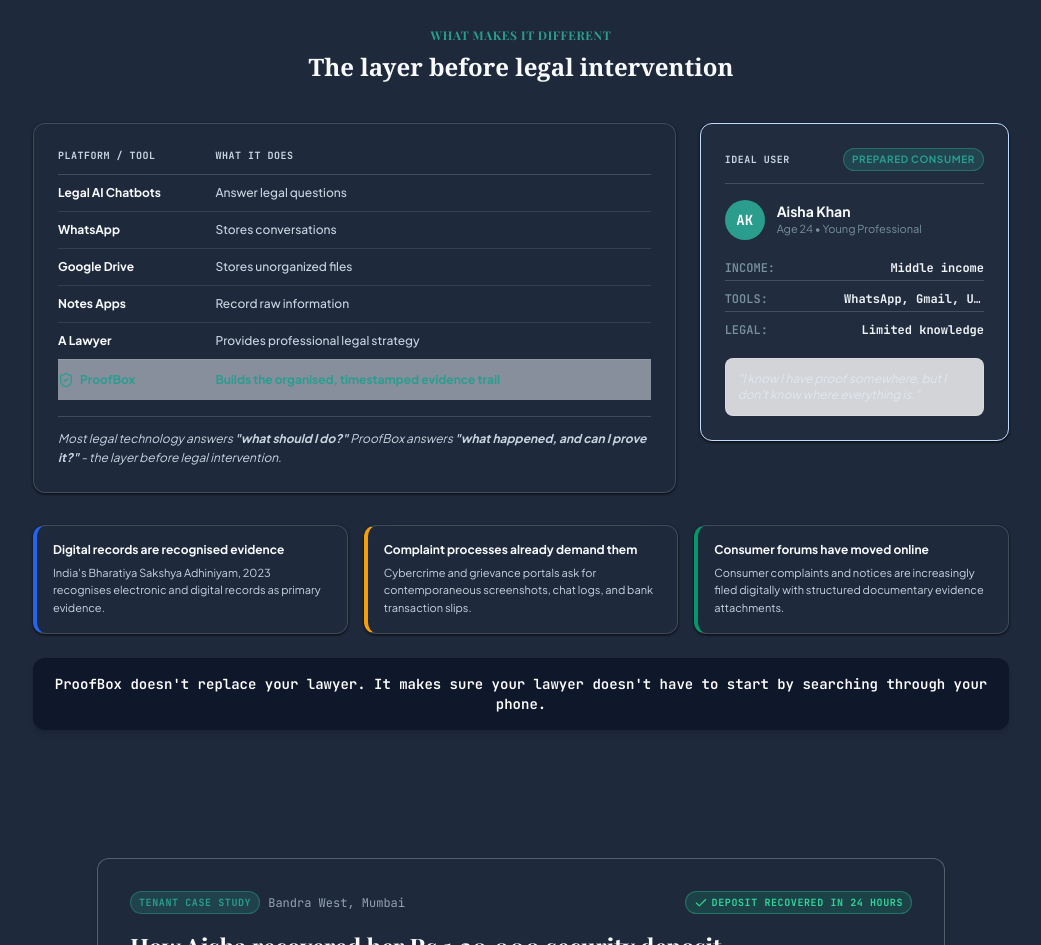
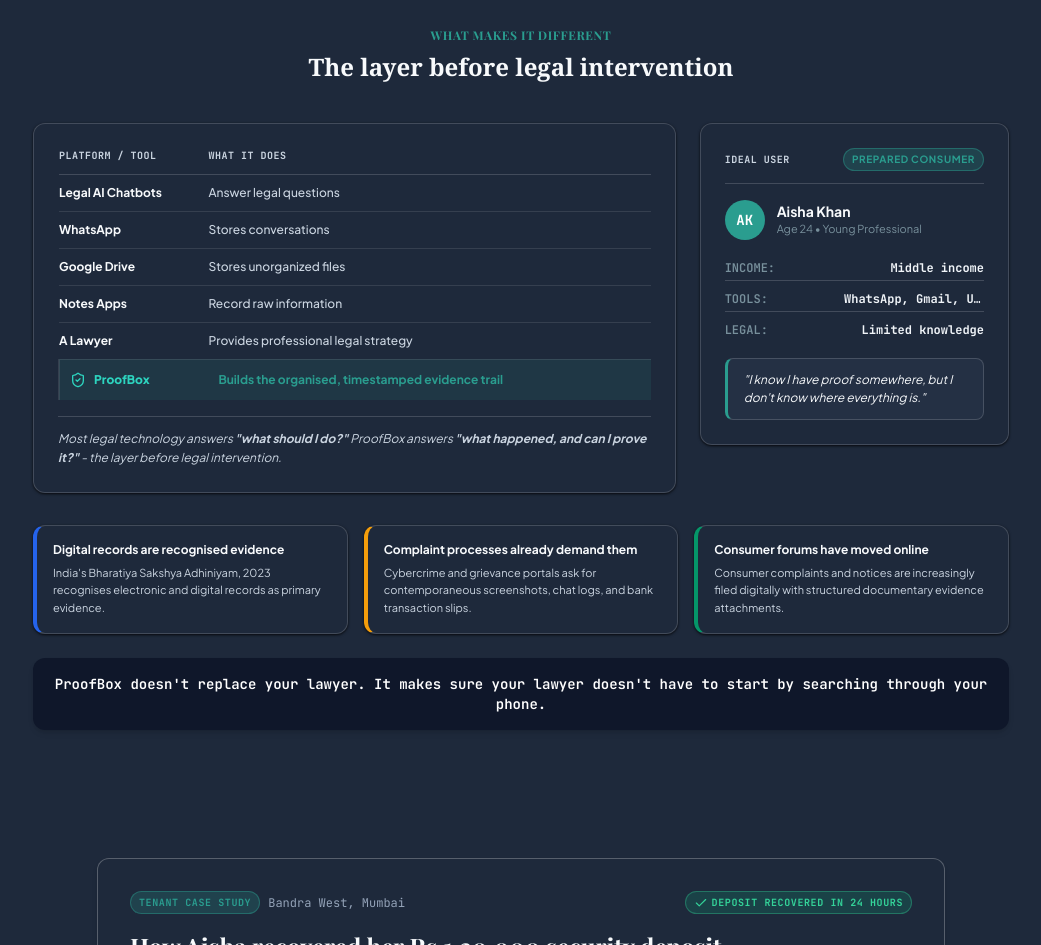
Before and after one commit to gauravv00/proofbox, a website: page index.html in a window 1280 px wide. Shown: the part 1180-2125 px from the top of the page, without its empty margins (119-1160 px from the left). Drawn offline with nearby package versions, Linux system fonts and the light colour scheme; a web font is replaced by a local one.

Commit message:
fix: replace bright white quote box with dark executive inset, style table highlight row, guard opacity classes

```diff
--- a/index.html
+++ b/index.html
@@ -364,12 +364,12 @@
                   <td class="py-2.5 font-bold text-slate-900">A Lawyer</td>
                   <td class="py-2.5 text-slate-300">Provides professional legal strategy</td>
                 </tr>
-                <tr class="bg-blue-50/50">
-                  <td class="py-3 font-bold text-blue-600 flex items-center gap-1.5">
-                    <i data-lucide="shield-check" class="w-4 h-4 text-blue-600"></i>
-                    <span>ProofBox</span>
+                <tr class="proofbox-table-row">
+                  <td class="py-3 px-2.5 font-bold flex items-center gap-2">
+                    <i data-lucide="shield-check" class="w-4 h-4 text-teal-400"></i>
+                    <span class="text-teal-400 font-extrabold">ProofBox</span>
                   </td>
-                  <td class="py-3 font-bold text-blue-600">Builds the organised, timestamped evidence trail</td>
+                  <td class="py-3 px-2.5 font-bold text-teal-300">Builds the organised, timestamped evidence trail</td>
                 </tr>
               </tbody>
             </table>
@@ -380,7 +380,7 @@
         </div>
 
         <!-- Ideal User Card -->
-        <div class="surface-card p-6 space-y-4 bg-slate-50/50 border-blue-200">
+        <div class="surface-card p-6 space-y-4">
           <div class="flex items-center justify-between border-b border-slate-200 pb-3">
             <div class="text-[10px] font-bold text-slate-300 uppercase tracking-wider font-mono">IDEAL USER</div>
             <span class="blue-badge text-[10px]">PREPARED CONSUMER</span>
@@ -411,7 +411,7 @@
             </div>
           </div>
 
-          <div class="bg-white/80 p-3 rounded-lg border border-slate-200 text-xs text-slate-200 italic">
+          <div class="quote-box">
             "I know I have proof somewhere, but I don't know where everything is."
           </div>
         </div>
--- a/styles.css
+++ b/styles.css
@@ -246,6 +246,47 @@
 /* Rose overrides */
 .text-rose-600   { color: var(--rose-400) !important; }
 .bg-rose-50      { background-color: var(--rose-100) !important; }
+
+/* Quote Box - Dark Executive Inset (no white glow) */
+.quote-box {
+  background-color: var(--bg-surface) !important;
+  border: 1px solid var(--border-subtle) !important;
+  border-left: 3px solid var(--accent) !important;
+  color: var(--text-primary) !important;
+  font-style: italic;
+  padding: 0.75rem 1rem;
+  border-radius: 0.5rem;
+  font-size: 0.75rem;
+  line-height: 1.5;
+}
+
+/* ProofBox Table Row Highlight - sleek executive tint */
+.proofbox-table-row {
+  background: var(--accent-bg) !important;
+  border-left: 2px solid var(--accent) !important;
+}
+.proofbox-table-row td {
+  color: var(--accent) !important;
+}
+
+/* Global dark-mode guard: ensure Tailwind slash opacity classes match the theme */
+[data-theme="dark"] .bg-white\/80,
+[data-theme="dark"] .bg-white\/90,
+[data-theme="dark"] .bg-white\/95 {
+  background-color: var(--bg-elevated) !important;
+}
+[data-theme="dark"] .bg-slate-50\/50,
+[data-theme="dark"] .bg-slate-50\/60,
+[data-theme="dark"] .bg-slate-50\/80 {
+  background-color: var(--bg-surface) !important;
+}
+[data-theme="dark"] .bg-blue-50\/50,
+[data-theme="dark"] .bg-blue-50\/60 {
+  background-color: var(--accent-bg) !important;
+}
+[data-theme="dark"] .border-blue-200 {
+  border-color: var(--accent-border) !important;
+}
 
 /* ============================================================
    SCROLLBARS
```
